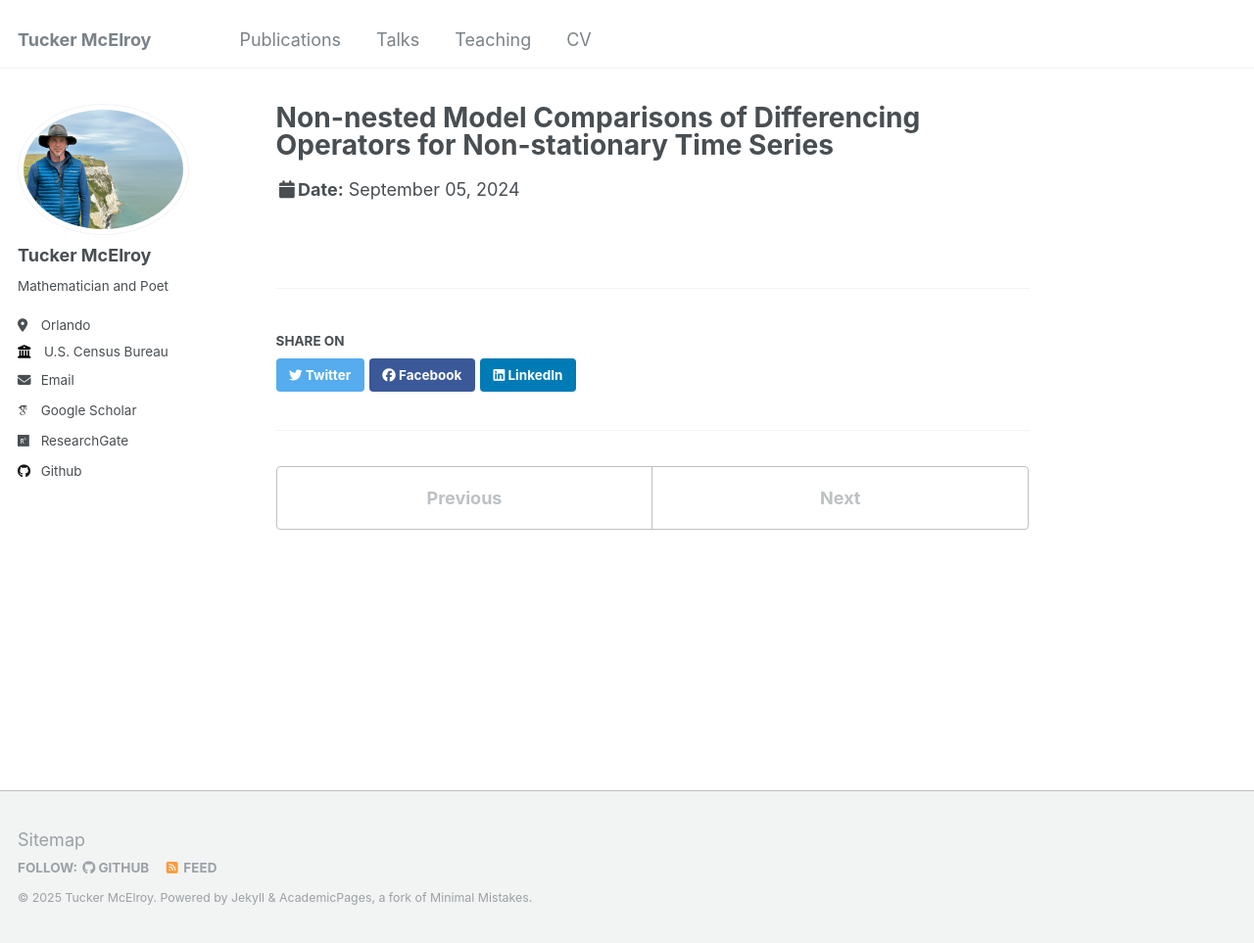
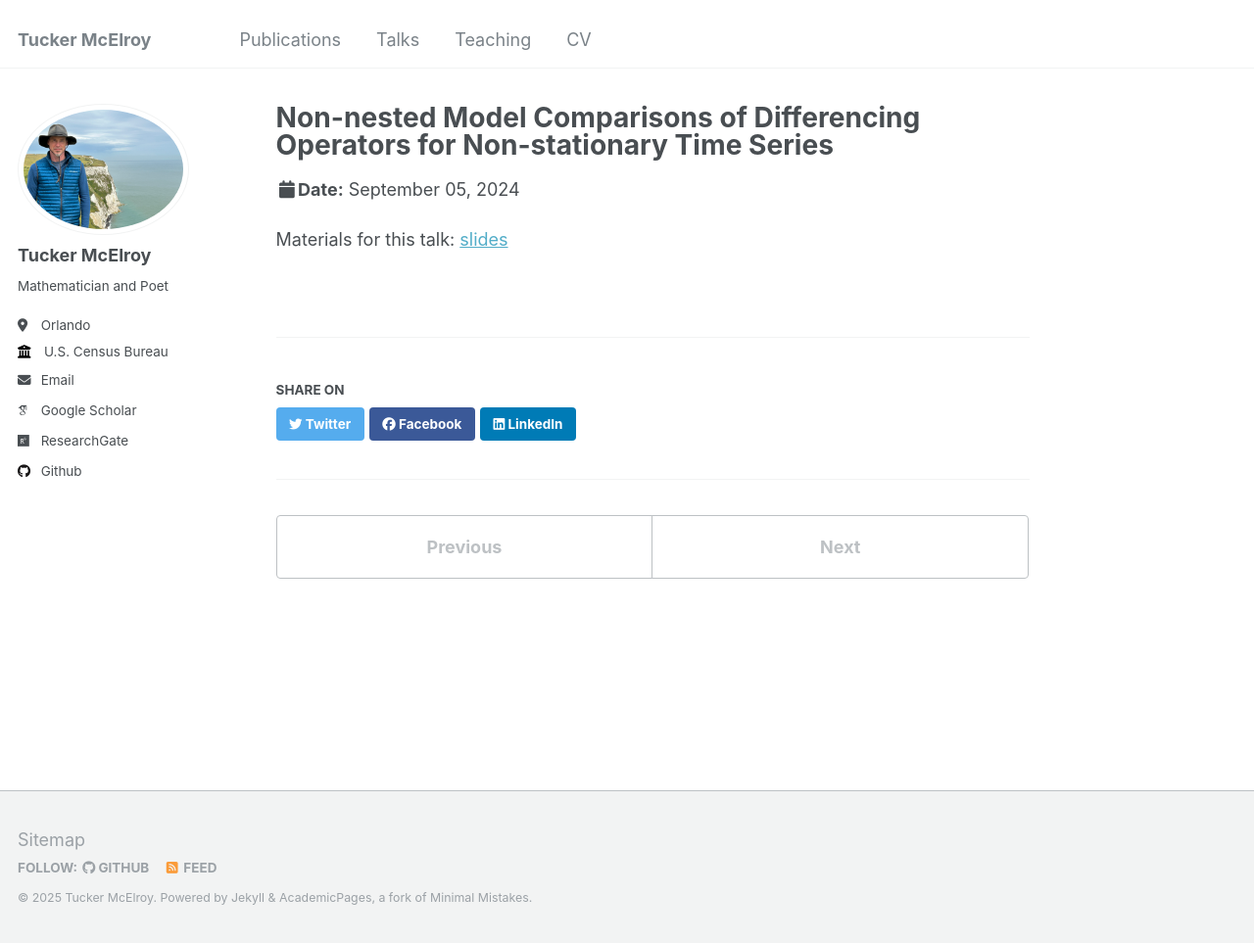
Before and after one commit to tuckermcelroy/tuckermcelroy.github.io, a Jekyll site: the page built from _talks/uf24.md, in a window 1280 px wide and 963 px high. Shown: the whole window at 98% size. Built offline with Jekyll 4.4.1, drawn with Linux system fonts in a browser that asks for light colours; some web fonts are replaced.

Commit message:
Update uf24.md

```diff
--- a/_talks/uf24.md
+++ b/_talks/uf24.md
@@ -7,3 +7,5 @@ venue: "University of Florida"
 date: 2024-09-05
 location: "Gainesville, Florida"
 ---
+
+Materials for this talk: [slides](http://tuckermcelroy.github.io/files/UFtalk_9-3-24.pdf)
```
